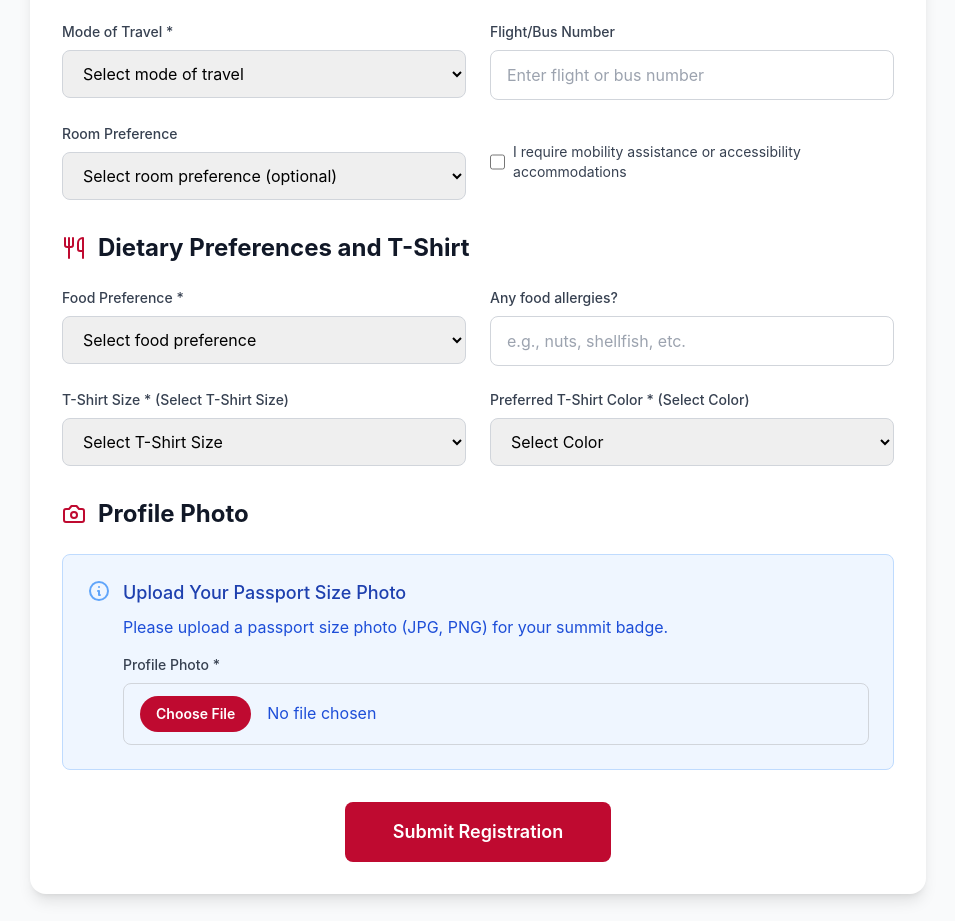
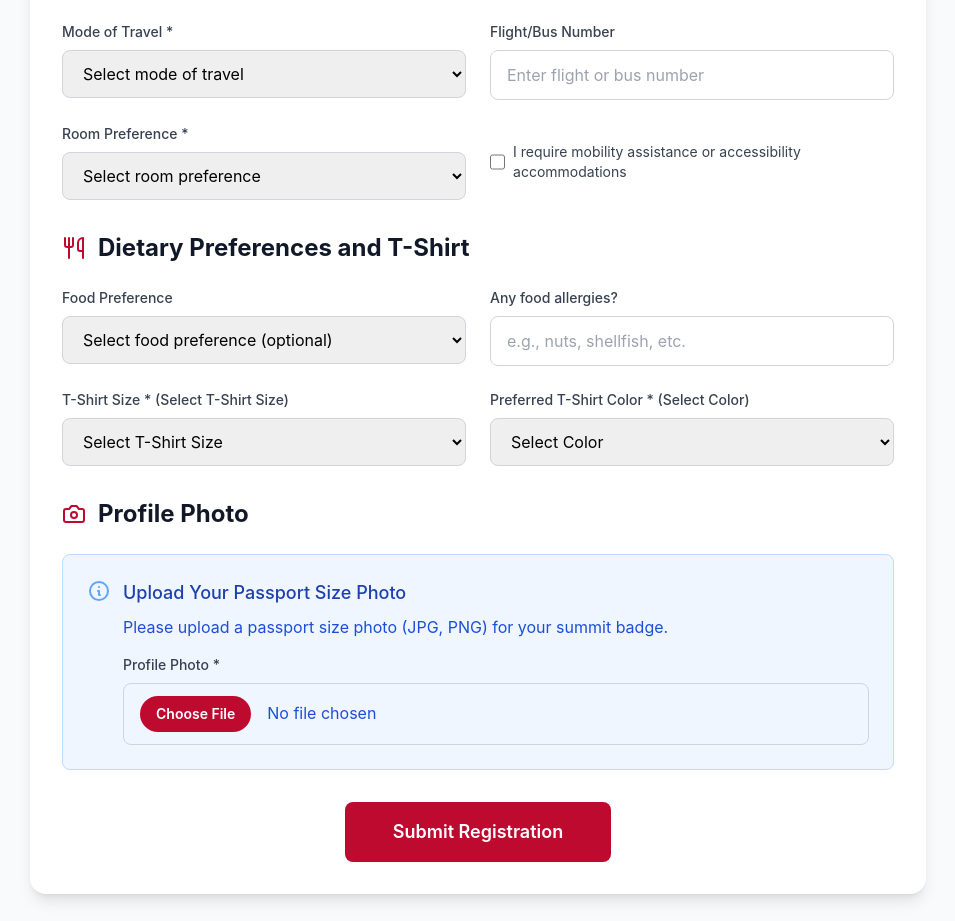
Before and after one commit to foliceasummit/folicea-summit-2025, a Next.js app: page /registration in a window 1280 px wide. Shown: the part 1786-2707 px from the top of the page, without its empty margins (162-1117 px from the left). Built offline with nearby package versions, Linux system fonts and the light colour scheme.

Commit message:
Fix form validation: Room Preference required, Food Preference optional

```diff
--- a/pages/registration.tsx
+++ b/pages/registration.tsx
@@ -91,9 +91,9 @@ const RegistrationPage = () => {
       formData.append('arrivalTime', data.arrivalTime);
       formData.append('modeOfTravel', data.modeOfTravel);
       formData.append('flightBusNumber', data.flightBusNumber || 'Not specified');
-             formData.append('roomPreference', data.roomPreference || 'Not specified');
+             formData.append('roomPreference', data.roomPreference);
       formData.append('mobilityAccess', data.mobilityAccess ? 'Yes' : 'No');
-      formData.append('foodPreference', data.foodPreference);
+             formData.append('foodPreference', data.foodPreference || 'Not specified');
       formData.append('foodAllergies', data.foodAllergies || 'None');
       formData.append('tshirtSize', data.tshirtSize);
       formData.append('tshirtColor', data.tshirtColor);
@@ -528,17 +528,20 @@ const RegistrationPage = () => {
 
                                  <div>
                    <label className="block text-sm font-medium text-gray-700 mb-2">
-                     Room Preference
+                     Room Preference *
                    </label>
                    <select
-                     {...register('roomPreference')}
+                     {...register('roomPreference', { required: 'Room preference is required' })}
                      className="w-full px-4 py-3 border border-gray-300 rounded-lg focus:ring-2 focus:ring-liberian-red focus:border-transparent"
                    >
-                     <option value="">Select room preference (optional)</option>
+                     <option value="">Select room preference</option>
                      <option value="Single">Single Room</option>
                      <option value="Double">Double Room (Shared)</option>
                      <option value="No Accommodation">No Accommodation Needed</option>
                    </select>
+                   {errors.roomPreference && (
+                     <p className="text-red-500 text-sm mt-1">{errors.roomPreference.message}</p>
+                   )}
                  </div>
 
                 <div className="flex items-center">
@@ -563,22 +566,19 @@ const RegistrationPage = () => {
               <div className="grid grid-cols-1 md:grid-cols-2 gap-6">
                                  <div>
                    <label className="block text-sm font-medium text-gray-700 mb-2">
-                    Food Preference *
+                     Food Preference
                    </label>
                    <select
-                    {...register('foodPreference', { required: 'Food preference is required' })}
+                     {...register('foodPreference')}
                      className="w-full px-4 py-3 border border-gray-300 rounded-lg focus:ring-2 focus:ring-liberian-red focus:border-transparent"
                    >
-                    <option value="">Select food preference</option>
+                     <option value="">Select food preference (optional)</option>
                      <option value="Non-Vegetarian">Non-Vegetarian</option>
                      <option value="Vegetarian">Vegetarian</option>
                      <option value="Vegan">Vegan</option>
                      <option value="Halal">Halal</option>
                      <option value="Other">Other</option>
                    </select>
-                  {errors.foodPreference && (
-                    <p className="text-red-500 text-sm mt-1">{errors.foodPreference.message}</p>
-                  )}
                  </div>
 
                 <div>
```
Lines whose indentation alone changed are shown as unchanged.
